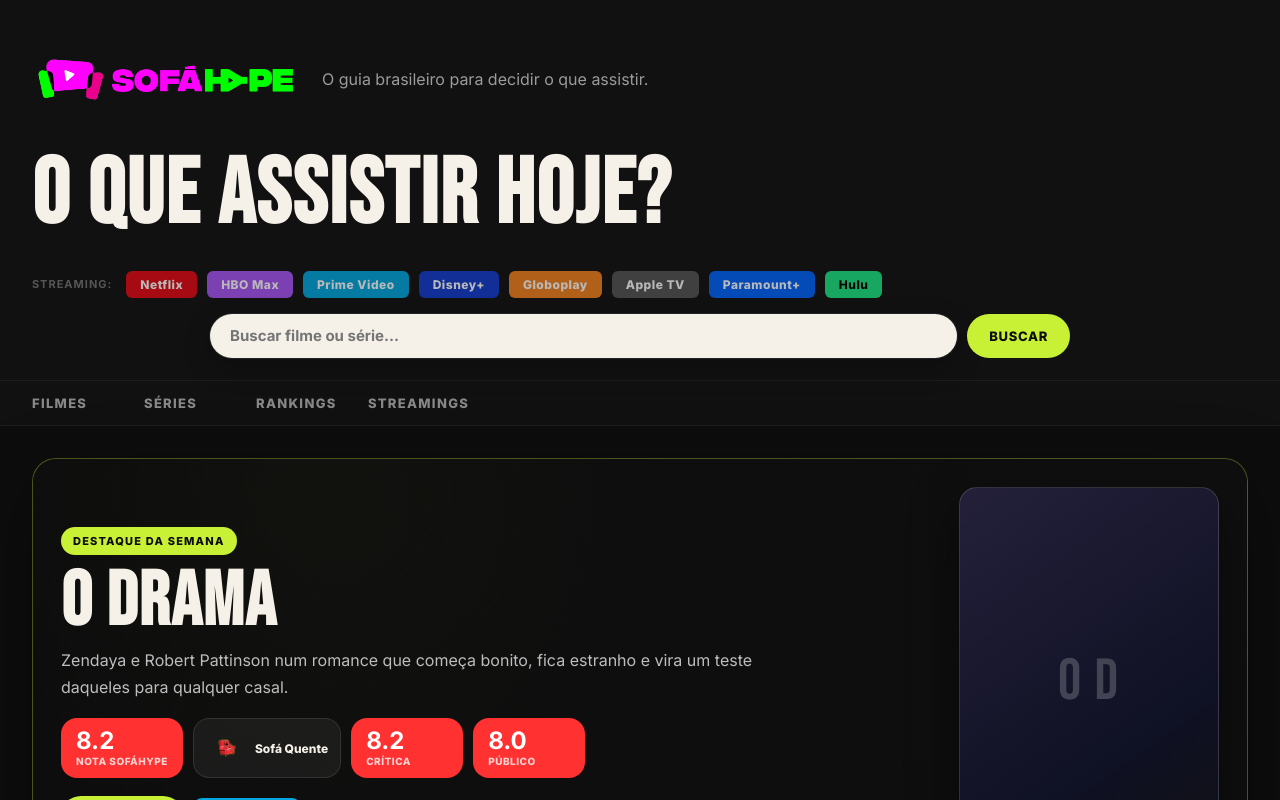
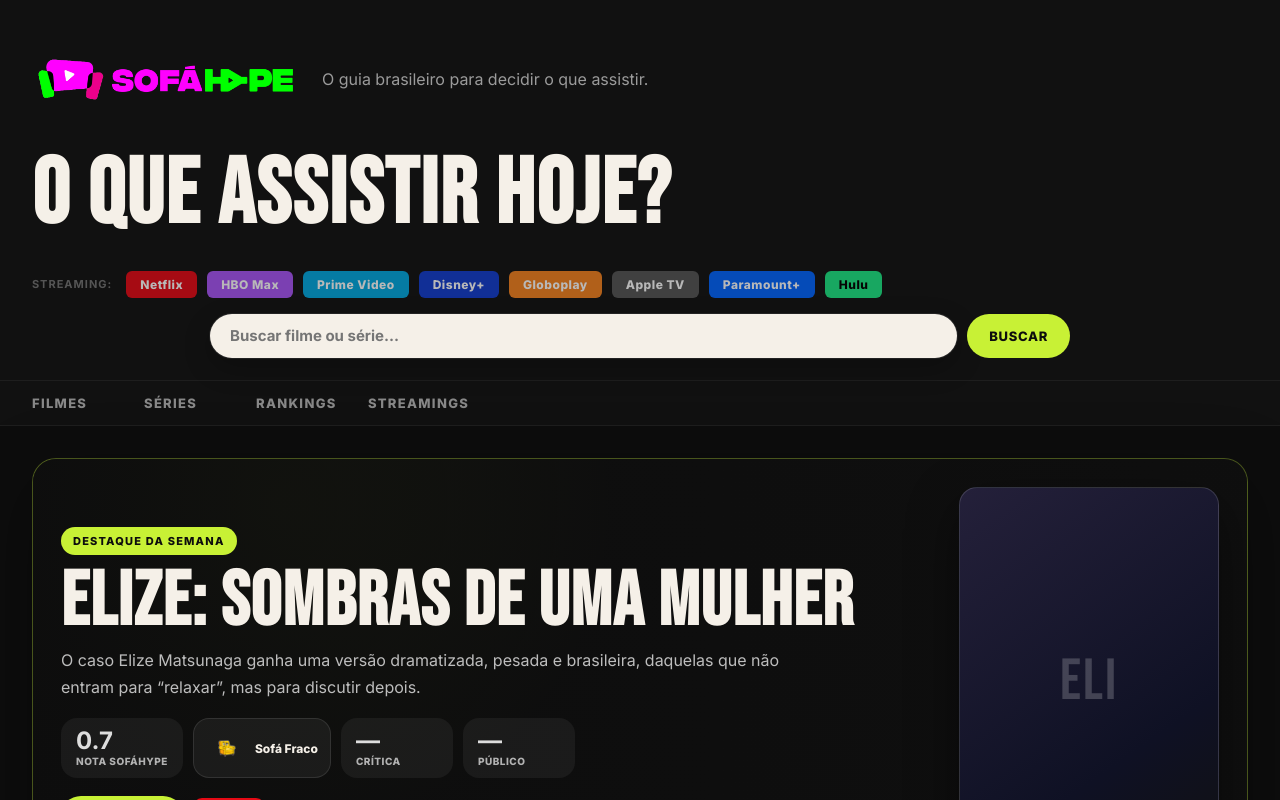
Before and after one commit to albinojc/sofahype, a Next.js app: page / in a window 1280 px wide. Shown: the top 800 px of the page. Built offline with nearby package versions, Linux system fonts and the light colour scheme.

Commit message:
Update weeklyHighlight.js

```diff
--- a/src/data/weeklyHighlight.js
+++ b/src/data/weeklyHighlight.js
@@ -1,18 +1,40 @@
 export const weeklyHighlight = {
-  slug: 'o-drama',
-  titulo: 'O Drama',
-  titulo_original: 'The Drama',
-  aliases: ['The Drama', 'Drama', 'O Drama Zendaya', 'O Drama Robert Pattinson'],
+  slug: 'elize-sombras-de-uma-mulher',
+  titulo: 'Elize: Sombras de Uma Mulher',
+  titulo_original: 'Elize: Shadows of a Woman',
+  aliases: [
+    'Elize Shadows of a Woman',
+    'Elize Matsunaga',
+    'Elize Sombras de Uma Mulher',
+    'Sombras de Uma Mulher'
+  ],
   label: 'DESTAQUE DA SEMANA',
-  plataforma: 'Prime Video',
-  chamada: 'Zendaya e Robert Pattinson num romance que começa bonito, fica estranho e vira um teste daqueles para qualquer casal.',
-  nota_sofahype: 82,
-  nota_critica: 82,
-  nota_publico: 80,
-  hypometro: 'Sofá Quente',
+  plataforma: 'Netflix',
+  chamada:
+    'O caso Elize Matsunaga ganha uma versão dramatizada, pesada e brasileira, daquelas que não entram para “relaxar”, mas para discutir depois.',
+  nota_sofahype: 7.2,
+  nota_critica: null,
+  nota_publico: null,
+  hypometro: 'Sofá OK!',
   critica_titulo: 'A dica do SofáHype',
-  critica_sofahype: 'O Drama parece, de longe, mais um romance bonito com dois astros lindos sofrendo em apartamento bem iluminado. Só que o filme vai por outro caminho. A graça — e o desconforto — está em ver como uma revelação pesada antes do casamento desmonta a imagem perfeita do casal e transforma tudo numa mistura de romance, crise, vergonha alheia e tensão emocional. Zendaya e Robert Pattinson seguram o filme no braço: ela entrega uma personagem difícil de decifrar, ele faz muito bem esse cara tentando entender se ainda ama alguém depois de descobrir algo que muda tudo. Não é filme para ver esperando leveza ou romance fofinho. É mais torto, mais incômodo e às vezes até cruel. Também não é perfeito: tem hora que parece mais interessado em cutucar do que em resolver o que levanta. Mas quando funciona, funciona pra caramba. É daqueles filmes que você termina e fica querendo discutir, discordar, defender ou xingar um pouco. E isso, convenhamos, já é mais do que muito lançamento entrega.',
-  experiencia_extra: ['Romance nada fofinho', 'Clima desconfortável', 'Humor ácido', 'Crise de casal levada ao limite'],
-  ideal_extra: ['dramas adultos', 'filmes com climão estranho', 'histórias sobre relacionamento', 'Zendaya e Robert Pattinson em modo intenso'],
-  talvez_nao_extra: ['romance leve', 'comédia romântica tradicional', 'filme para relaxar', 'respostas fáceis']
+  critica_sofahype:
+    'Elize: Sombras de Uma Mulher entra naquele território delicado: todo mundo conhece o caso, muita gente já tem opinião formada, e qualquer escorregada pode virar exploração barata. A boa ideia aqui é não tratar a história como simples “revival de crime famoso”, mas como uma ficção pesada sobre poder, medo, violência dentro de casa e uma relação que vai apodrecendo até o pior ponto possível. Não é programa leve, não é pra colocar enquanto mexe no celular e definitivamente não é documentário de tribunal. É drama criminal para assistir sabendo que o assunto pesa. A graça, se dá para usar essa palavra num caso desses, está em ver uma história brasileira muito conhecida tentando sair da fofoca mórbida e virar reflexão. Pode incomodar. Deve incomodar. E talvez seja exatamente por isso que mereça entrar no radar da semana.',
+  experiencia_extra: [
+    'Crime real em versão dramatizada',
+    'Clima pesado',
+    'Relação tóxica',
+    'História brasileira conhecida'
+  ],
+  ideal_extra: [
+    'true crime dramatizado',
+    'dramas brasileiros',
+    'histórias de crime real',
+    'filmes que rendem conversa depois'
+  ],
+  talvez_nao_extra: [
+    'documentário tradicional',
+    'algo leve para relaxar',
+    'história confortável',
+    'filme para ver distraído'
+  ]
 };
```
